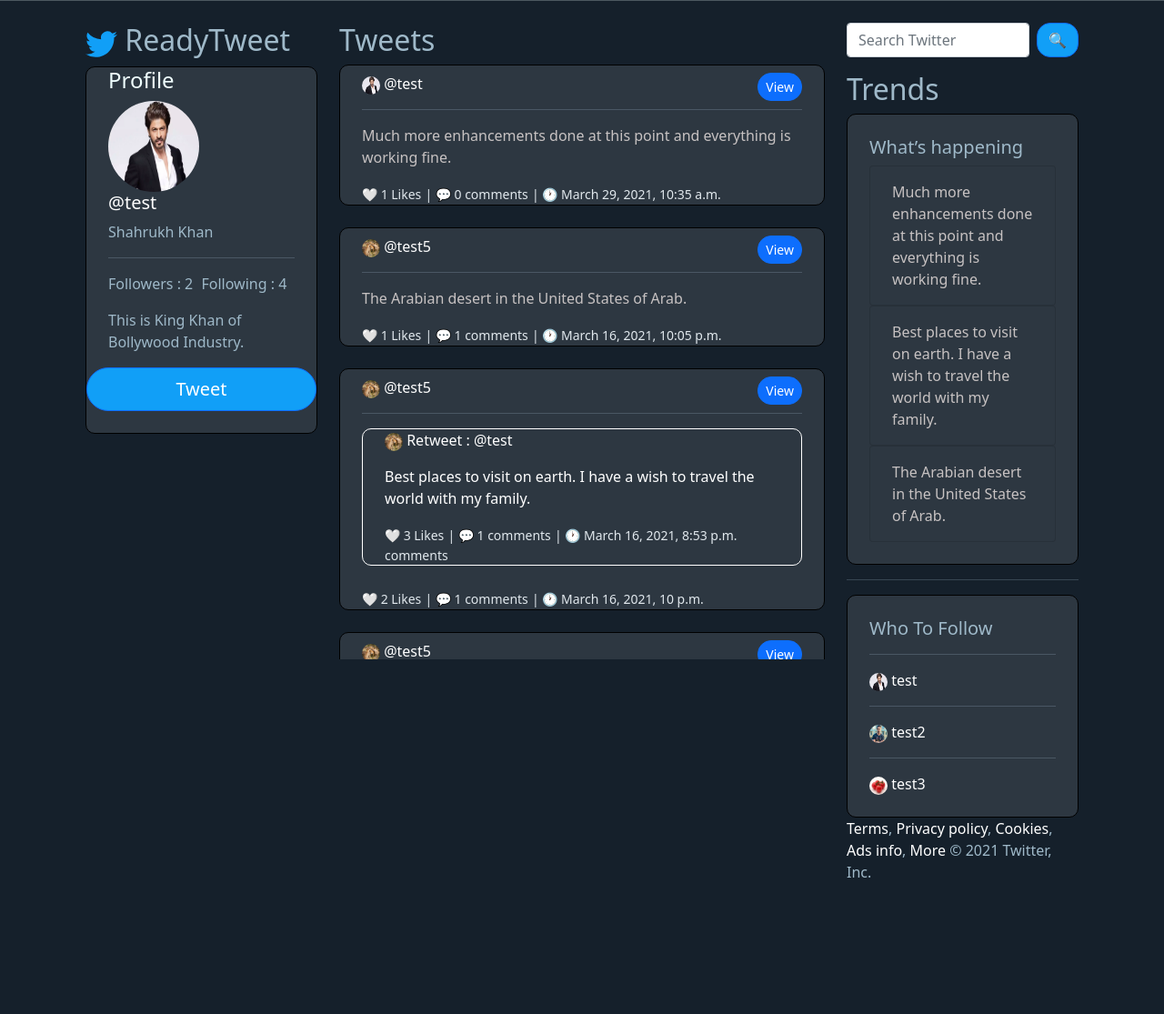
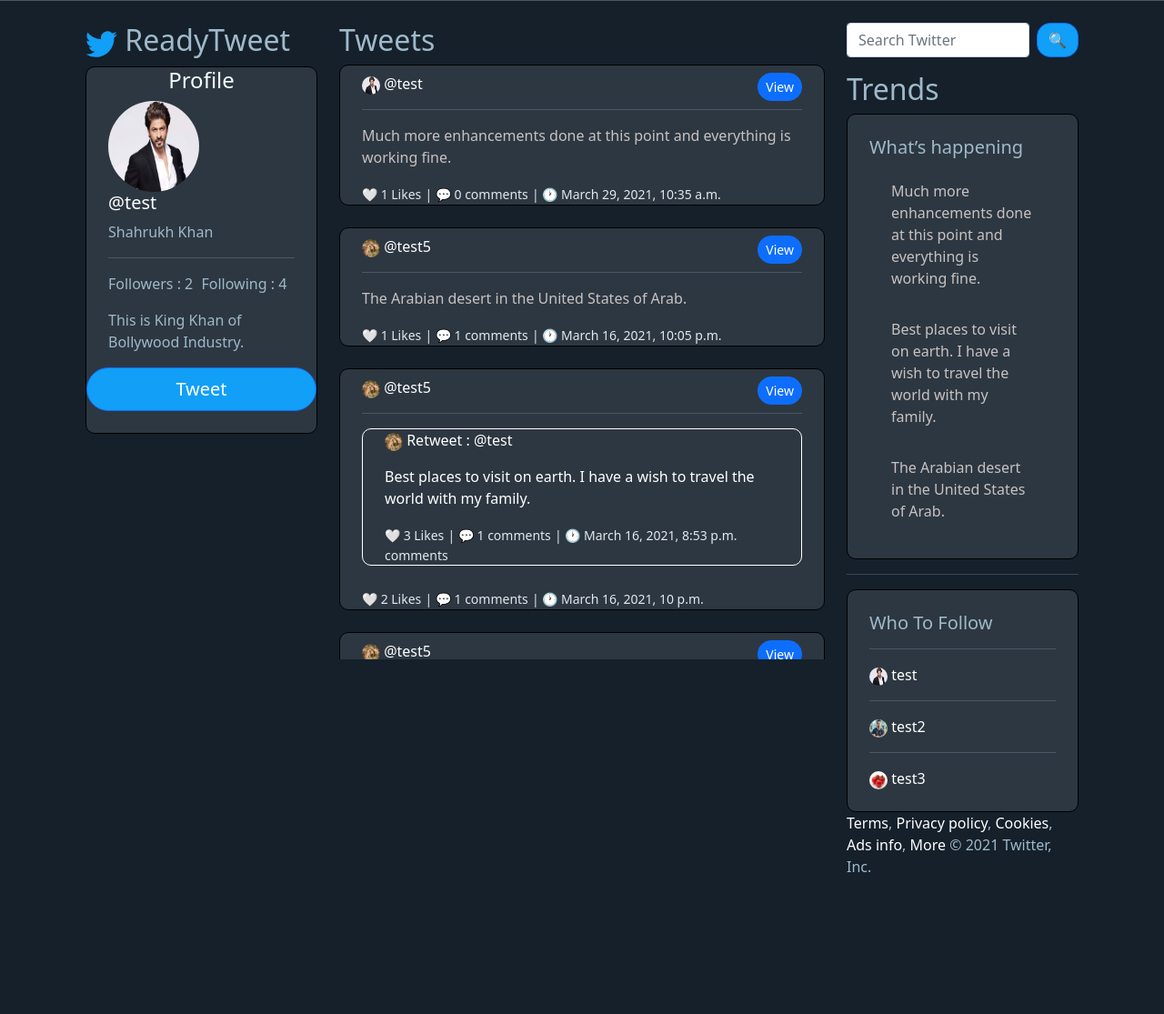
Before and after one commit to Devesh475/Django-Twitter-Clone, a Django app: page /all in a window 1280 px wide. Shown: the part 56-1171 px from the top of the page at 91% size. Run offline with Django 3.2, Linux system fonts and the light colour scheme; a user stored in the database is signed in; data comes from the database, SQL or seed files in the repository; both versions use the stored data as it was after the commit.

Commit message:
minor changes

```diff
--- a/tweetproject/templates/allposts.html
+++ b/tweetproject/templates/allposts.html
@@ -10,7 +10,7 @@
               </svg> ReadyTweet</h2>
             <div class="card" style="border: 1px solid rgb(0, 0, 0);background-color: #2d3741; border-radius: 10px;">
                 <div class="container">
-                    <h4>Profile</h4>
+                    <h4 style="text-align:center;">Profile</h4>
                     {% if obj.profileImage %}
                     <img class="rounded-circle mr-2" style="width: 100px; height: 100px;" src="{{obj.profileImage.url}}">
                     {% endif %}
@@ -81,7 +81,7 @@
                     <br>
                     <h5>What’s happening</h5>
                     {% for x in whats %}
-                        <div class="card" style="background-color: #2d3741;">
+                        <div class="card" style="background-color: #2d3741;border: None;">
                             <div class="container">
                                 <a style="color: rgb(199, 194, 194);color: (internal value);text-decoration: unset;" href="{{x.post_url}}"><p>{{x.captions | linebreaks | truncatewords:25}}</p></a>
                             </div>
--- a/tweetproject/templates/postcreate.html
+++ b/tweetproject/templates/postcreate.html
@@ -2,6 +2,7 @@
 
 {% block content %}
 <br>
+<div class="col-lg-8">
 <h2>Create new tweet</h2>
 <div class="card" style="border: 1px solid rgb(0, 0, 0);background-color: #2d3741; border-radius: 10px;">
     <div class="container">
@@ -13,4 +14,5 @@
     </form>
     </div>
 </div>
+</div>
 {% endblock %}
--- a/tweetproject/templates/postdetail.html
+++ b/tweetproject/templates/postdetail.html
@@ -48,6 +48,7 @@
                 {% endif %}
             {% endif %}
         </div>
+        <br>
     </div>
     <hr>
     <div class="row">
```
Also changed, not shown: tweetproject/db.sqlite3.
